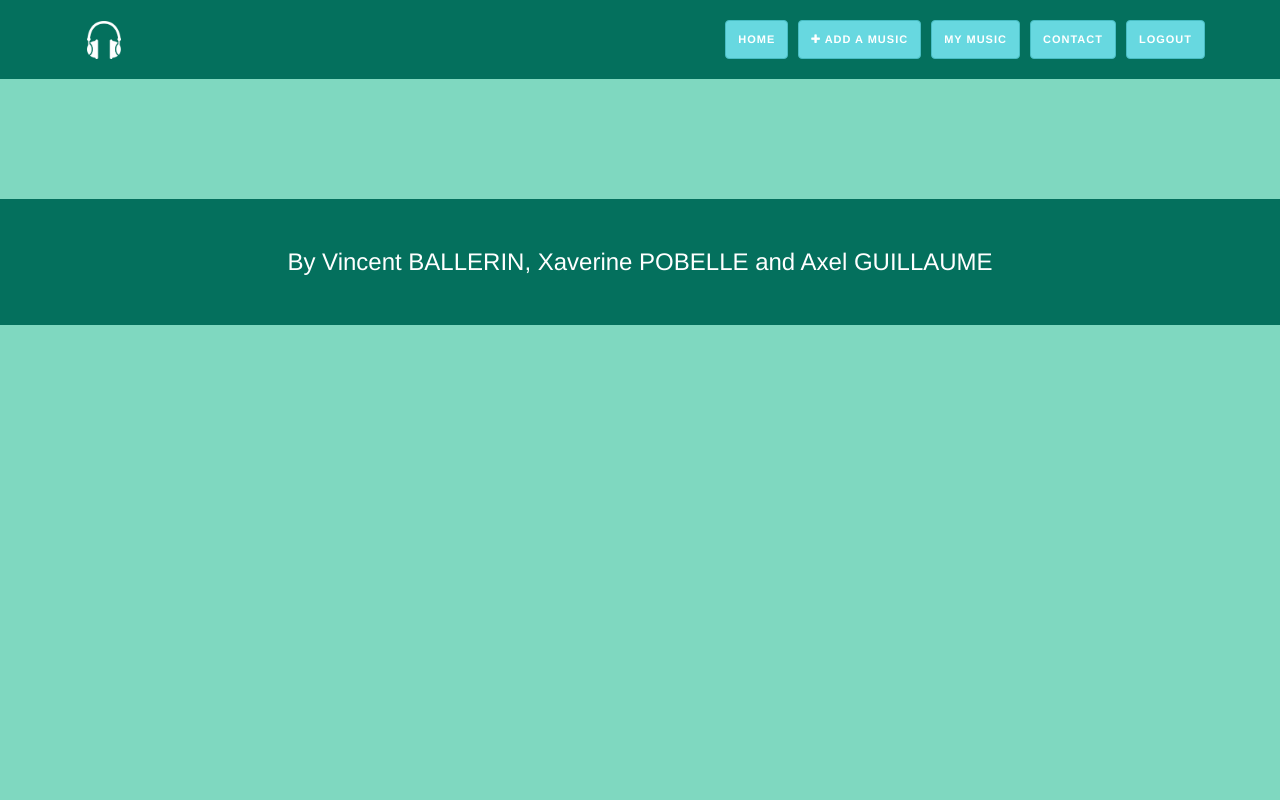
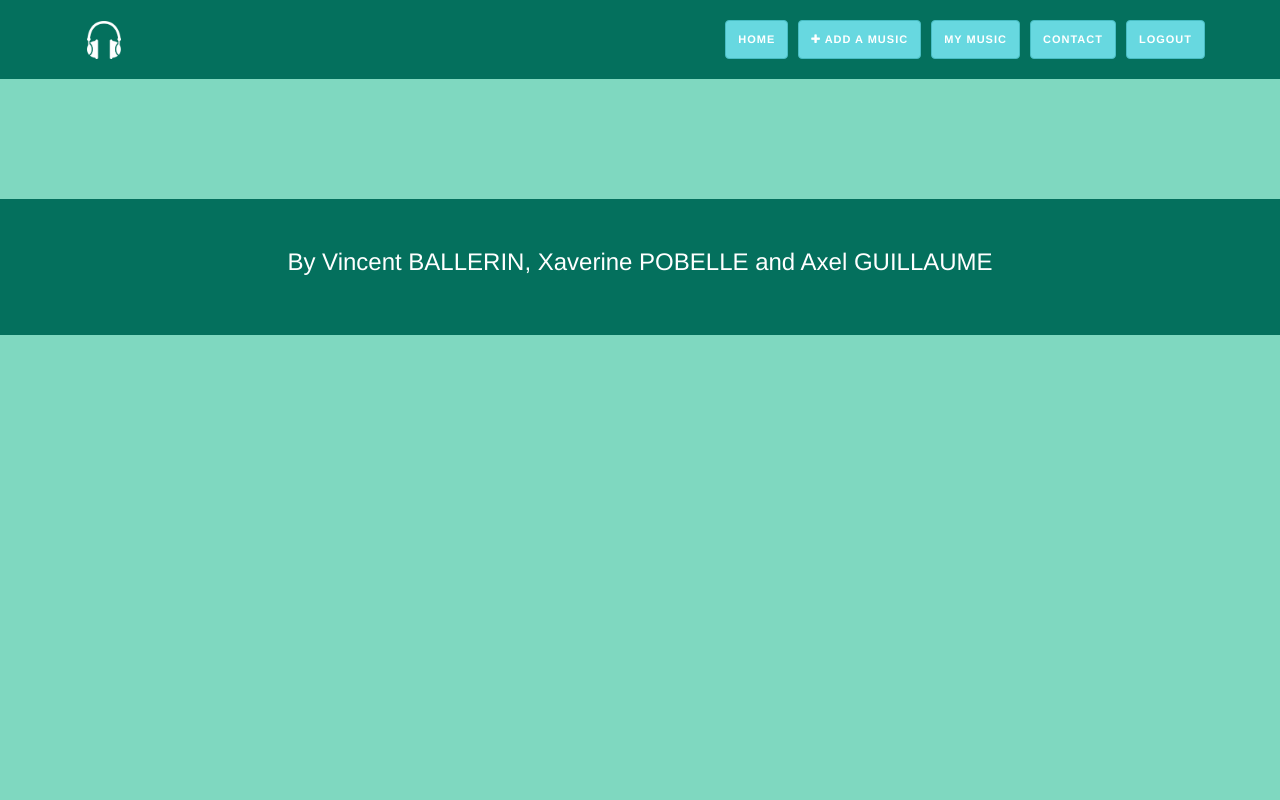
Before and after one commit to Xavpob/Test-GIT, a PHP site: page /contact.php in a window 1280 px wide. Run offline with PHP 8.4, Linux system fonts and the light colour scheme.

Commit message:
Footer V3

```diff
--- a/IIM_A2_GIT-master/view/_footer.php
+++ b/IIM_A2_GIT-master/view/_footer.php
@@ -39,7 +39,6 @@
 			<h3>By Vincent BALLERIN, Xaverine POBELLE and Axel GUILLAUME</h3>
 		</div>
 	</footer>
-	<div class="clearfix"></div>
 
 	</body>
 </html>
--- a/IIM_A2_GIT-master/view/css/main.css
+++ b/IIM_A2_GIT-master/view/css/main.css
@@ -1,3 +1,10 @@
+*{
+	margin:0;
+	padding:0;
+}
+
+body, html{height:100%;}
+
 body {
 	background-color: #7fd8c0;
 }
@@ -26,9 +33,12 @@ input:focus {
 
 }
 .footer {
+	marging-top: 30px;
 	padding-top: 30px;
-	padding-bottom: 40px;
+	padding-bottom: 50px;
+	width:100%;
 	margin-top: 40px;
+	bottom:0;
 	color: white;
 	text-align: center;
 	background-color: #04705d;
@@ -391,7 +401,7 @@ p.account a {
 	height: 14px;
 	margin: 10px;
 	overflow: hidden;
-	position: relative;
+	position: absolute;
 	width: 88%;
 }
 
```
